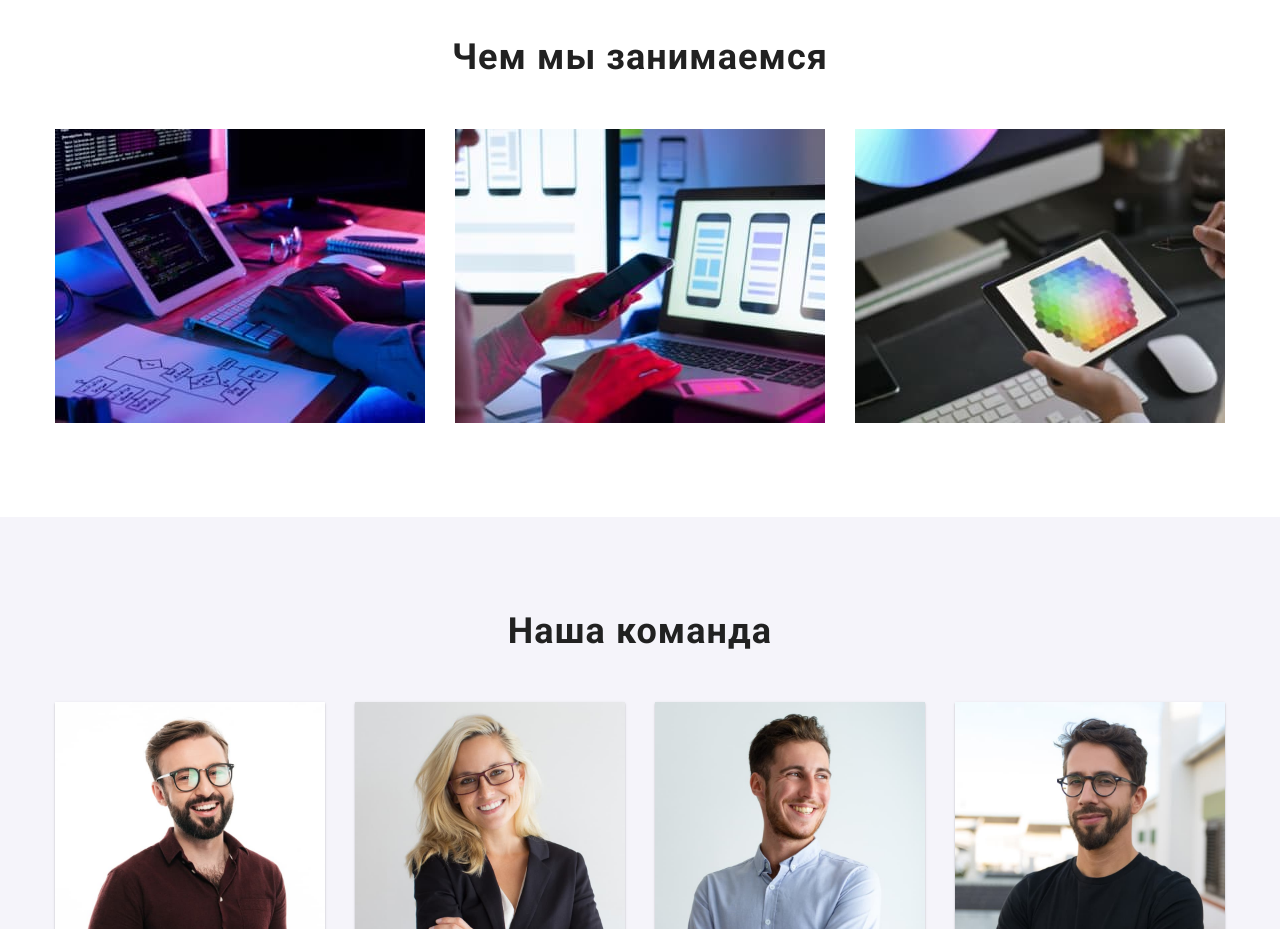
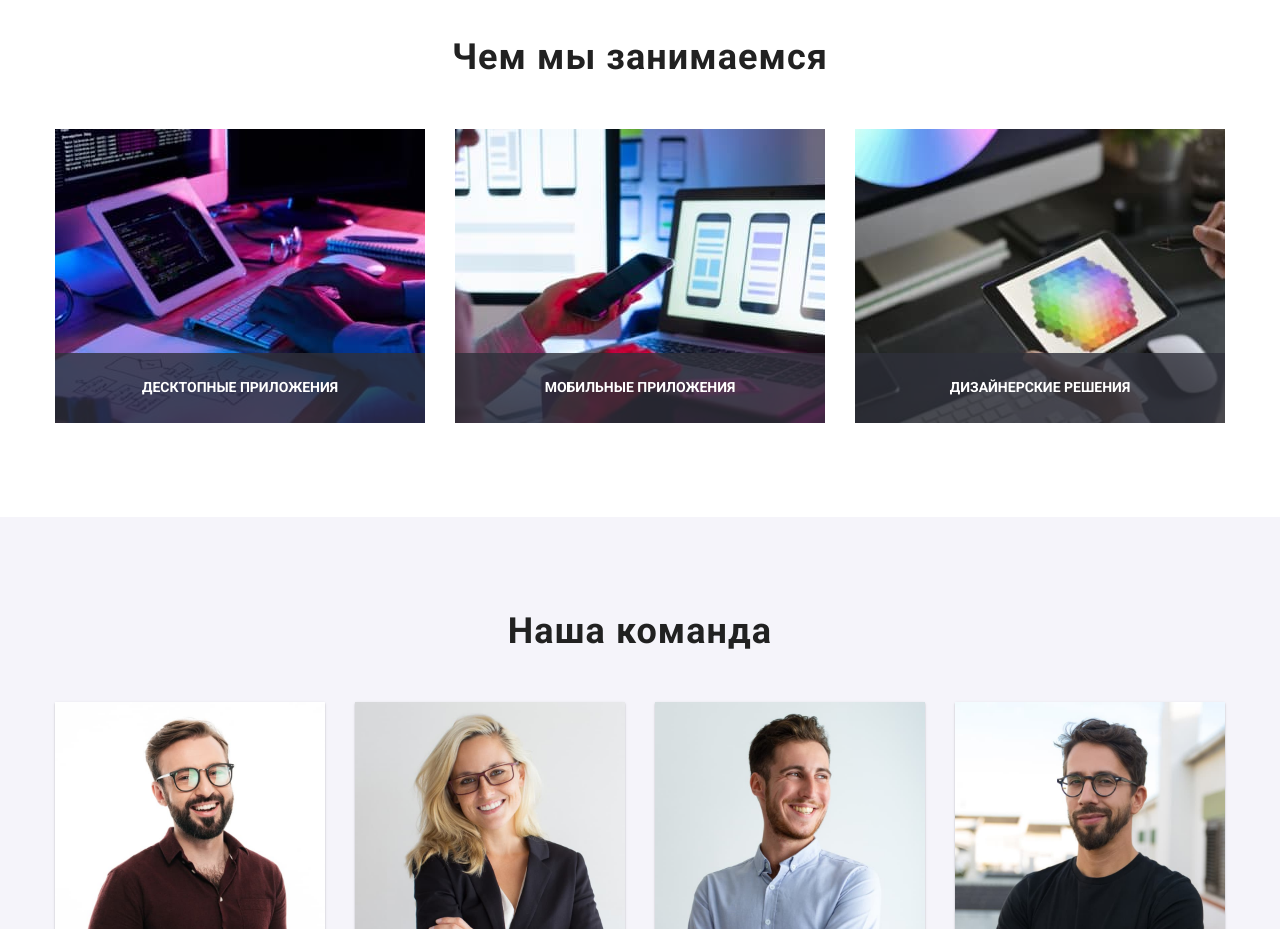
Before and after one commit to VadimBashovyi/goit-markup-hw-05, a plain HTML site: page index.html in a window 1280 px wide. Shown: the part 1080-2009 px from the top of the page. Drawn offline with nearby package versions, Linux system fonts and the light colour scheme.

Commit message:
work-overlay

```diff
--- a/css/style.css
+++ b/css/style.css
@@ -22,6 +22,7 @@
   --color-footer-icon-bg:#44454E;
   --backdrop:rgba(0, 0, 0, 0.2);
   --portfolio-overlay:rgba(33, 150, 243, 0.9);
+  --overlay-work:rgba(47, 48, 58, 0.8);
 }
 body {
   font-family: var(--main-font);
@@ -337,6 +338,24 @@ button {
 }
 .work-item {
   flex-basis: calc((100% - 2 * 30px) / 3);
+  position: relative;
+}
+.work-overlay{
+  position: absolute;
+  width: 100%;
+  height: 70px;
+  left: 0;
+  bottom: 0;
+  padding-top: 27px;
+  padding-bottom: 27px;
+  margin: 0;
+  color: var(--color-white);
+  background-color: var(--overlay-work);
+  font-weight: 700;
+  font-size: 14px;
+  text-transform: uppercase;
+  line-height: 1.14;
+  text-align: center;
 }
 .work-list {
   display: flex;
--- a/index.html
+++ b/index.html
@@ -163,6 +163,7 @@
                 width="370"
                 height="294"
               />
+              <p class="work-overlay">Десктопные приложения</p>
             </li>
             <li class="work-item">
               <img
@@ -171,6 +172,7 @@
                 width="370"
                 height="294"
               />
+              <p class="work-overlay">Мобильные приложения</p>
             </li>
             <li class="work-item">
               <img
@@ -179,6 +181,7 @@
                 width="370"
                 height="294"
               />
+              <p class="work-overlay">Дизайнерские решения</p>
             </li>
           </ul>
         </div>
```
